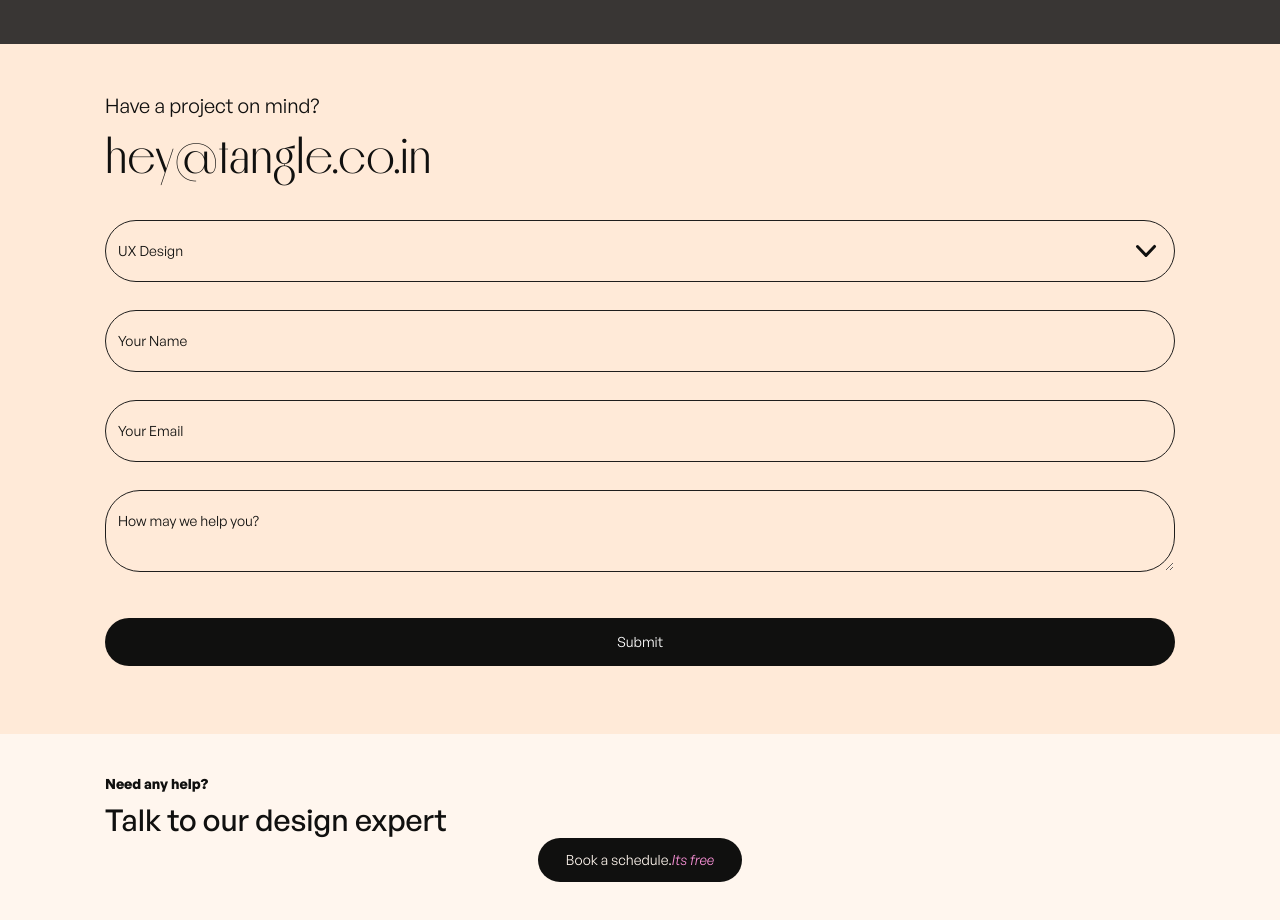
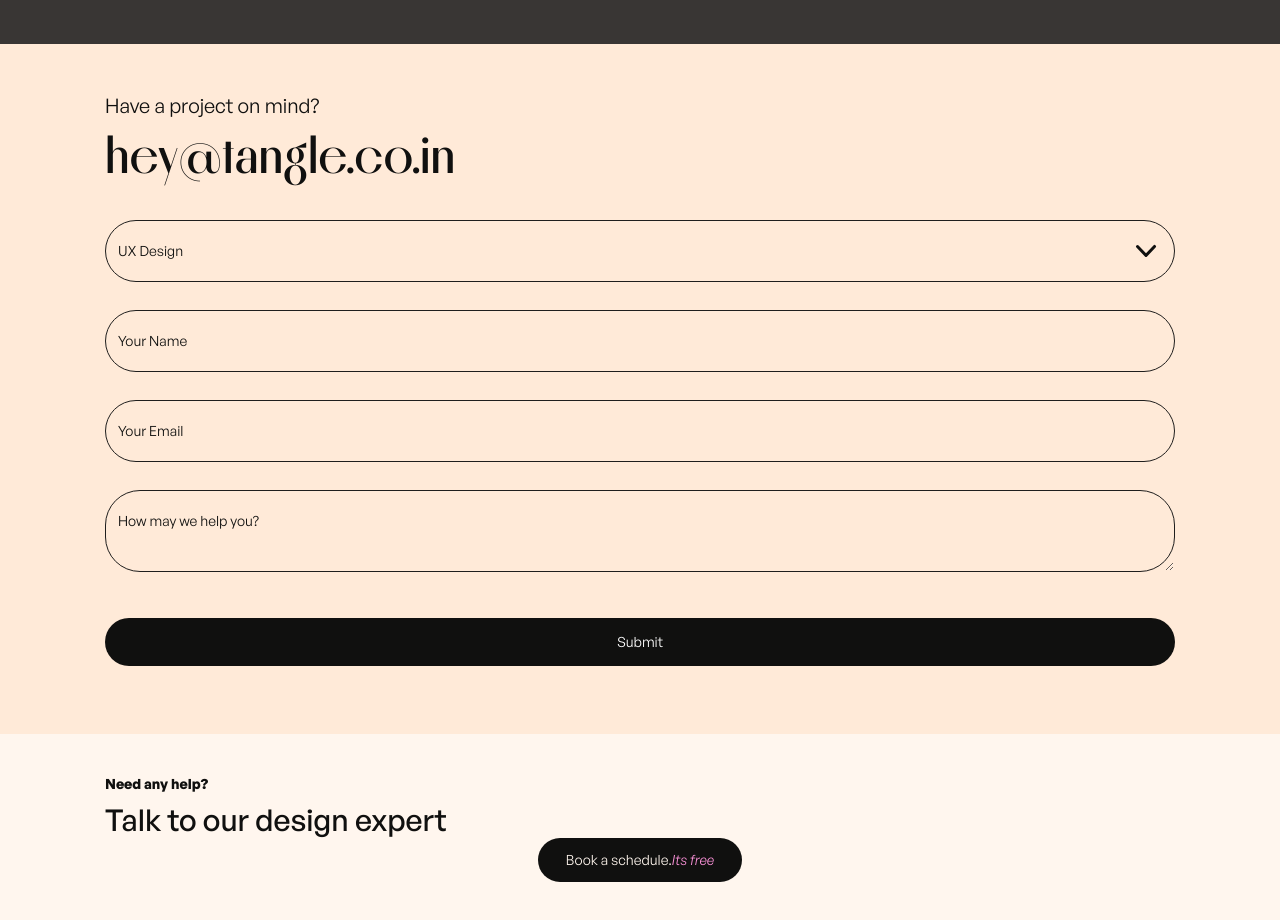
Before and after one commit to surajnarsale/tangle-landing-page, a Next.js app: page / in a window 1280 px wide. Shown: the part 4320-5240 px from the top of the page. Built offline with nearby package versions, Linux system fonts and the light colour scheme.

Commit message:
fix: fix font weight of email

```diff
--- a/components/molecules/EnquiryForm.tsx
+++ b/components/molecules/EnquiryForm.tsx
@@ -24,7 +24,7 @@ const EnquiryForm = (props: PropsWithChildren<EnquiryFormProps>): JSX.Element =>
     <div className={clsx('bg-primary-300 py-12', props.className)}>
       <Container className="mx-auto max-w-[1110px] px-5 pb-5 text-dark-500 ">
         <p className=" text-xl ">Have a project on mind?</p>
-        <p className="mt-3  font-melodrama text-5xl ">hey@tangle.co.in</p>
+        <p className="mt-3  font-melodrama text-5xl font-semibold">hey@tangle.co.in</p>
 
         <Listbox value={selectedService} onChange={setSelectedService}>
           <div className="mt-10">
```
